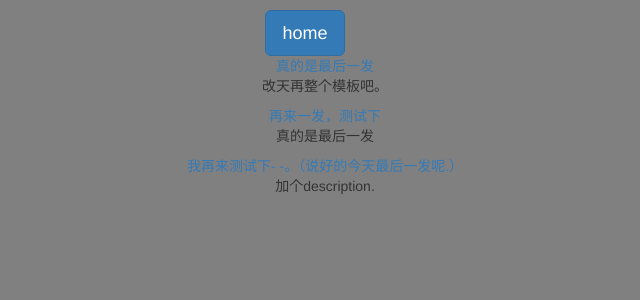
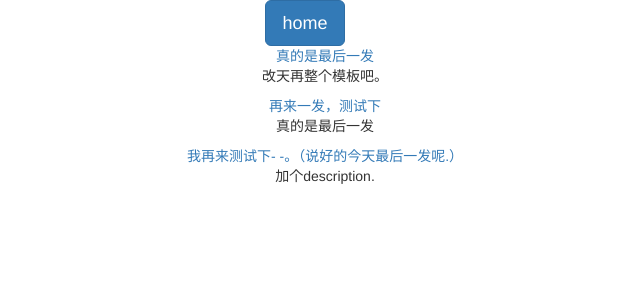
Before and after one commit to kk297466058/kk297466058.github.io, a Jekyll site: the page built from index.html, in a window 1280 px wide. Shown: the top 300 px of the page, without its empty margins (335-975 px from the left). Built offline with Jekyll 4.4.1, drawn with Linux system fonts in a browser that asks for light colours; nearby versions of some CDN libraries; Markdown is read by kramdown in place of the engine named in the settings; the list of posts is cut into pages by our own code.

Commit message:
asdf
adf

```diff
--- a/_layouts/home.html
+++ /dev/null
@@ -1,13 +0,0 @@
----
-layout: default
----
-
-<body style="background-color:gray">
-	<p style="lead "></p>
-
-
-		{{ content }}
-
-
-</body>
-</html>
--- a/index.html
+++ b/index.html
@@ -1,5 +1,5 @@
 ---
-layout: home
+layout: default
 ---
 <div class="container">
 
```
Also changed, not shown: _layouts/style.css (added), css/style.css (added).
